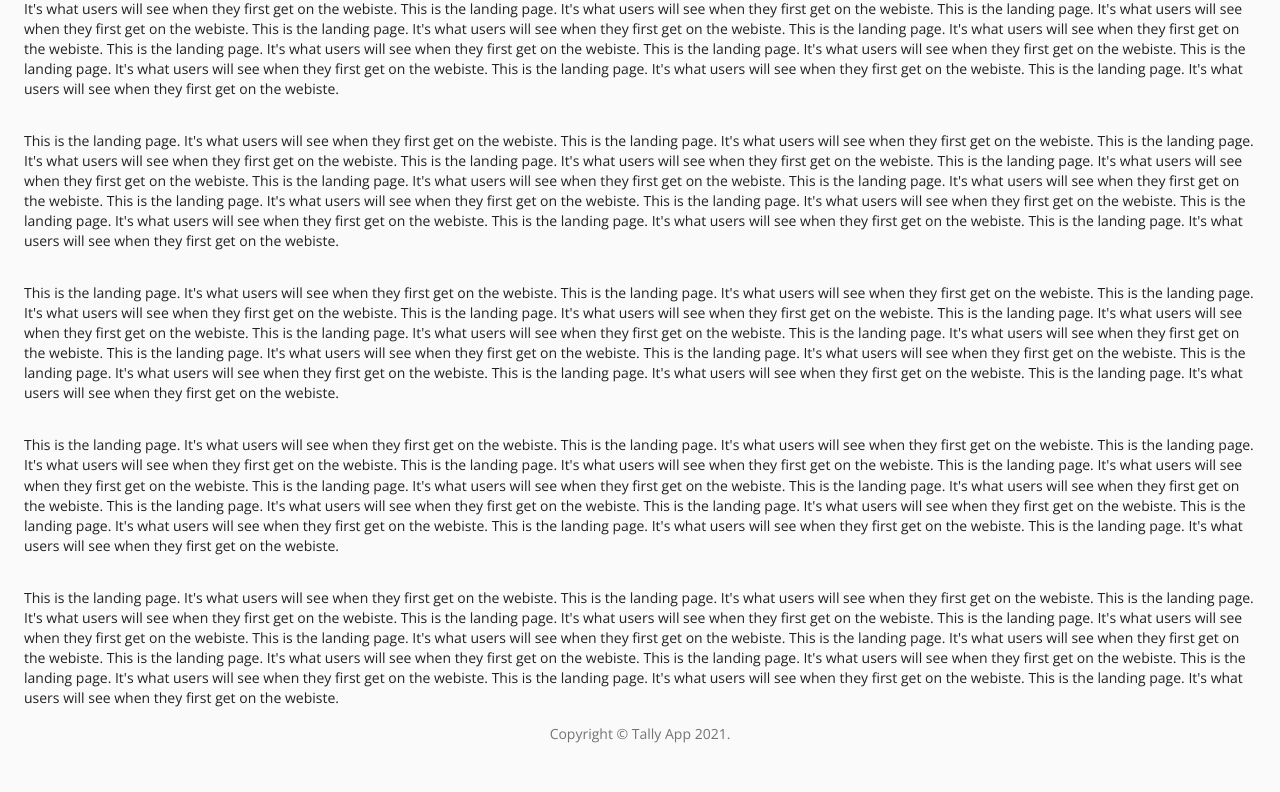
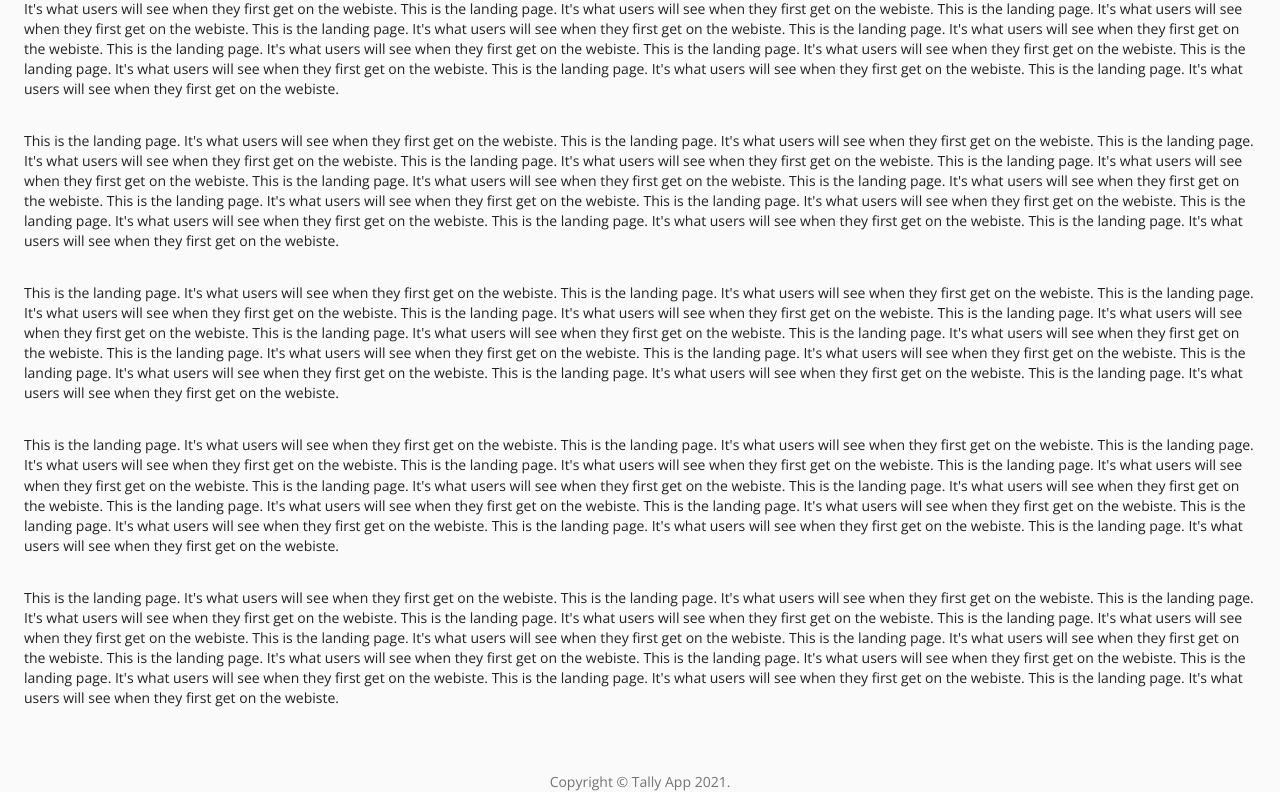
Before and after one commit to awalemandi/tally, a React (Create React App) app: page / in a window 1280 px wide. Shown: the part 405-1197 px from the top of the page. Before the commit the page ends 1149 px from the top, so only its background shows below. Built offline with nearby package versions, Linux system fonts and the light colour scheme.

Commit message:
added margin top to footer

```diff
--- a/src/components/layout/Footer.tsx
+++ b/src/components/layout/Footer.tsx
@@ -5,6 +5,7 @@ import Copyright from '../common/Copyright';
 
 const useStyles = makeStyles(theme => ({
 	root: {
+		marginTop: '3rem',
 		height: '3rem',
 		display: 'flex',
 		flexDirection: 'column',
```
Also changed, not shown: 1 other file (tests, documents, lock files or other folders).
